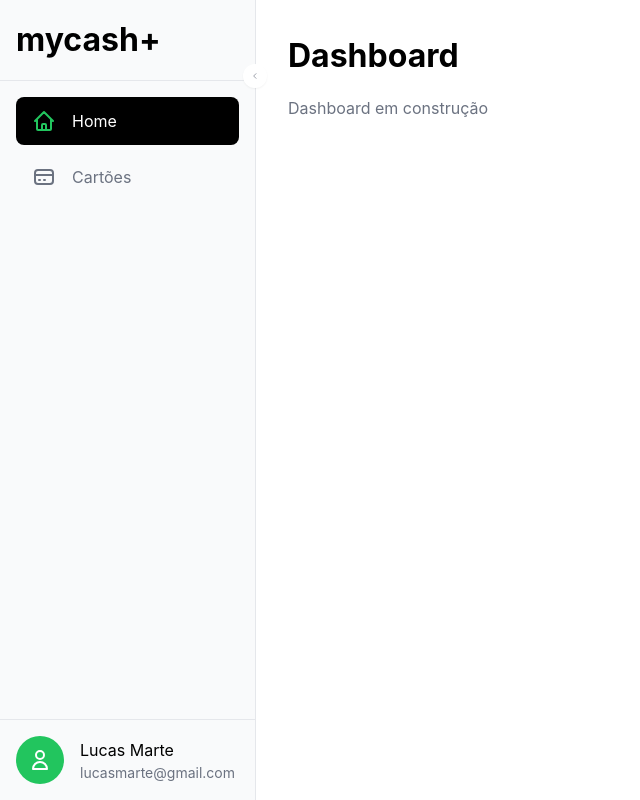
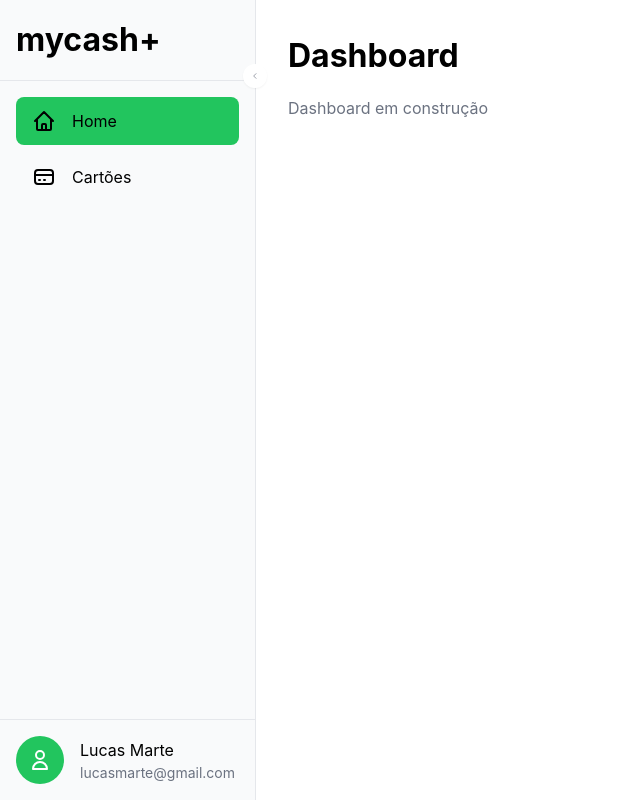
Before and after one commit to fehmoretti/dashboard-mycash, a React (Vite) app: page / in a window 1280 px wide. Shown: the whole page, without its empty margins (0-640 px from the left). Built offline with nearby package versions, Linux system fonts and the light colour scheme.

Commit message:
fix: corrigir cores dos botÃµes da sidebar conforme design Figma
- Item ativo: fundo verde-limÃ£o (var(--color-primary)) com texto/Ã­cone pretos
- Item inativo: fundo transparente com texto/Ã­cone pretos
- Alinhar cores com design do Figma mostrado na imagem
- Build validado com sucesso

```diff
--- a/src/components/layout/Sidebar/Sidebar.tsx
+++ b/src/components/layout/Sidebar/Sidebar.tsx
@@ -147,11 +147,7 @@ const Sidebar = ({ currentPath }: SidebarProps) => {
                     flex items-center rounded-button
                     group relative
                     ${isExpanded ? 'w-full' : 'w-12 justify-center'}
-                    ${
-                      isActive
-                        ? 'bg-text-primary'
-                        : 'text-text-secondary hover:bg-gray-100'
-                    }
+                    ${!isActive ? 'hover:bg-gray-100' : ''}
                   `}
                   style={{
                     padding: 'var(--spacing-input-padding)',
@@ -160,14 +156,15 @@ const Sidebar = ({ currentPath }: SidebarProps) => {
                     transitionDuration: '200ms',
                     transitionTimingFunction: 'ease-in-out',
                     gap: 'var(--spacing-md)',
+                    backgroundColor: isActive
+                      ? 'var(--color-primary)'
+                      : 'transparent',
                   }}
                 >
                   <Icon
                     className="flex-shrink-0 w-6 h-6 transition-colors duration-200"
                     style={{
-                      color: isActive
-                        ? 'var(--color-primary)'
-                        : 'var(--color-text-secondary)',
+                      color: 'var(--color-text-primary)',
                     }}
                   />
                   {isExpanded && (
@@ -176,9 +173,7 @@ const Sidebar = ({ currentPath }: SidebarProps) => {
                       style={{
                         fontSize: 'var(--font-size-body-md)',
                         fontWeight: 'var(--font-weight-regular)',
-                        color: isActive
-                          ? 'var(--color-background-primary)'
-                          : 'var(--color-text-secondary)',
+                        color: 'var(--color-text-primary)',
                       }}
                     >
                       {item.label}
```
